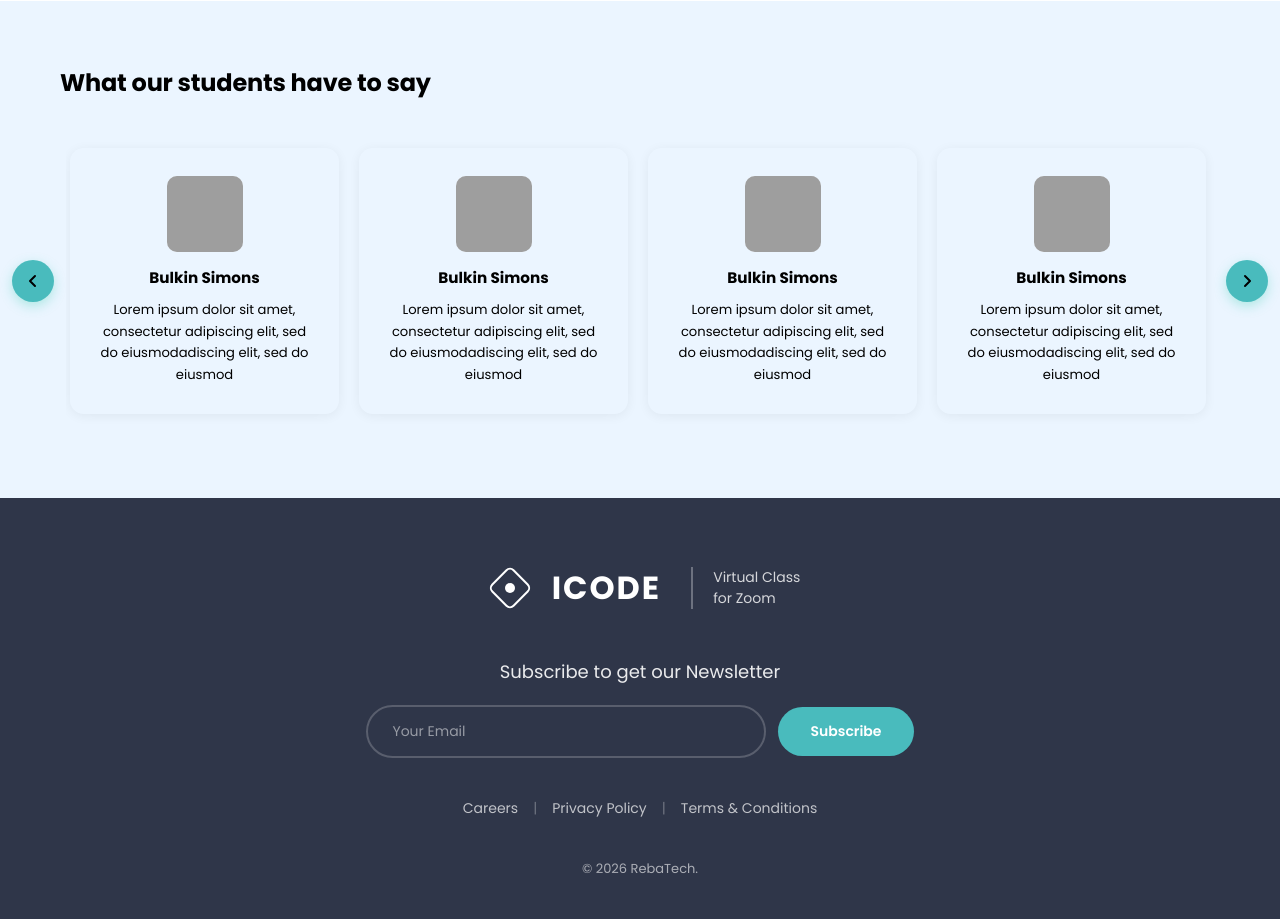
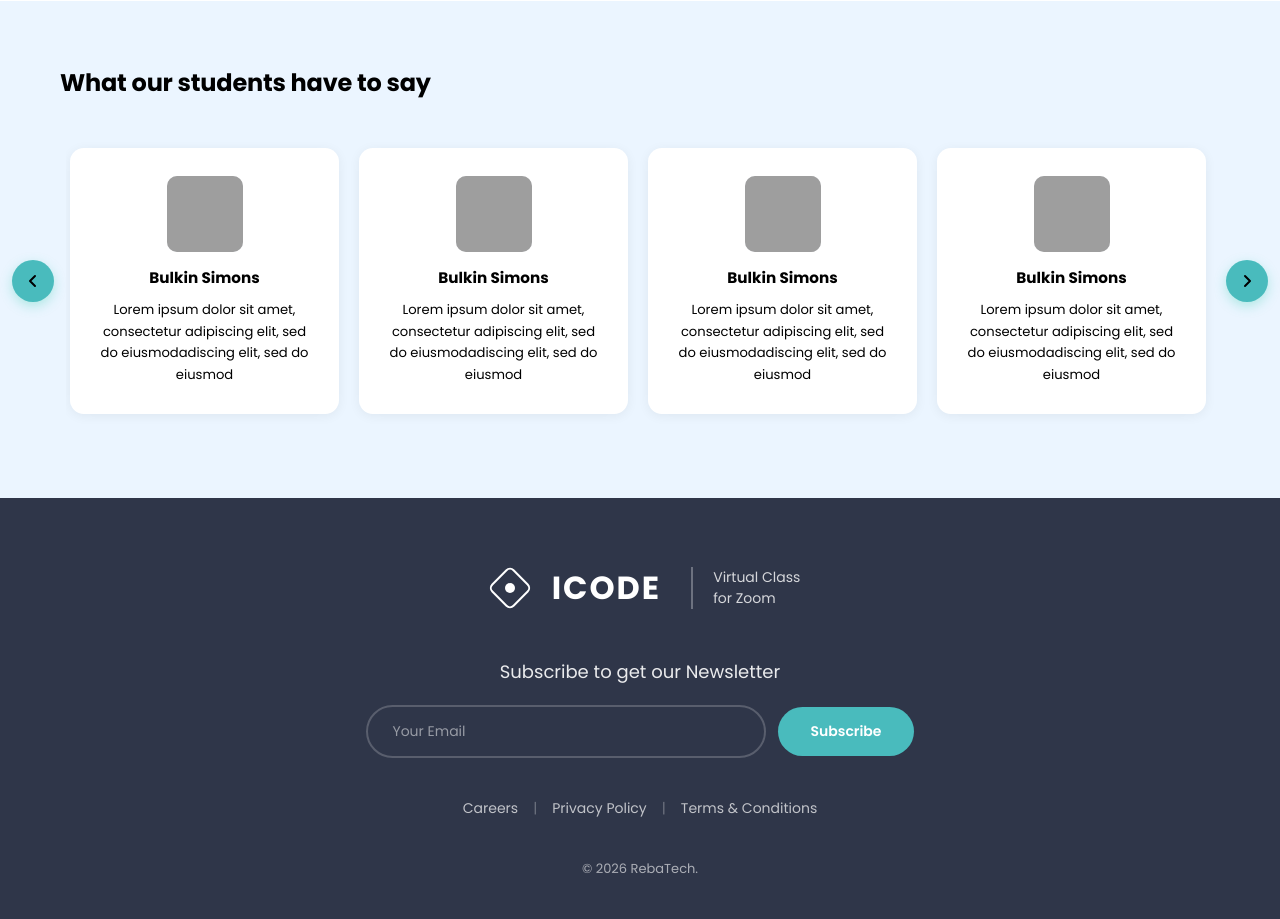
Before and after one commit to pSeudnotsudo/i-code-lab, a Django app: page //membership in a window 1280 px wide. Shown: the part 1733-2652 px from the top of the page. Run offline with Django 5.2, Linux system fonts and the light colour scheme; grey boxes are pictures that could not be loaded.

Commit message:
st:card-styling - optimize card styling

```diff
--- a/static/css/styles.css
+++ b/static/css/styles.css
@@ -2085,7 +2085,7 @@
      ft-membership: Testimonial Card
      =========================== */
   .ft-membership-testimonial-card {
-    background: var(--ft-white);
+    background: #ffffff;
     border-radius: 14px;
     padding: 28px 24px;
     min-width: 210px;
```
